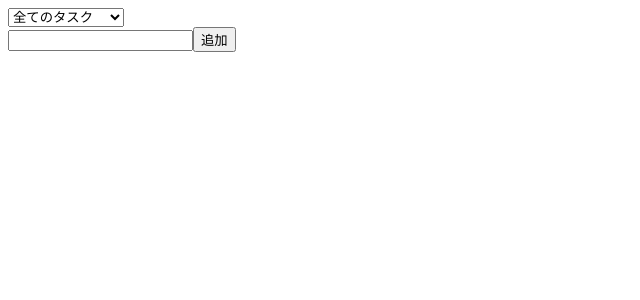
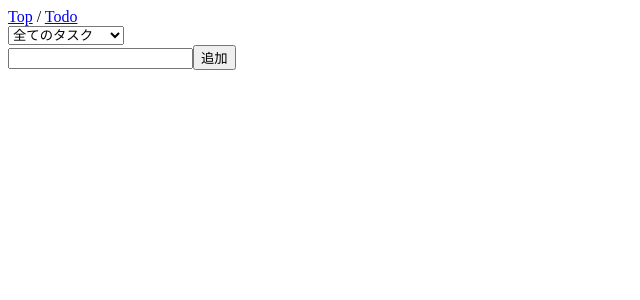
Before and after one commit to yoritin/react-todo, a React (Vite) app: page /todo in a window 1280 px wide. Shown: the top 300 px of the page, without its empty margins (0-640 px from the left). Built offline with nearby package versions, Linux system fonts and the light colour scheme.

Commit message:
routerを完全に理解した。 (#6)
* add router

* add todo page

* add components

* 定義場所変更

```diff
--- a/index.html
+++ b/index.html
@@ -2,7 +2,7 @@
 <html lang="en">
   <head>
     <meta charset="UTF-8" />
-    <link rel="icon" type="image/svg+xml" href="/src/favicon.svg" />
+    <link rel="icon" type="image/svg+xml" href="/favicon.svg" />
     <meta name="viewport" content="width=device-width, initial-scale=1.0" />
     <title>Vite App</title>
   </head>
--- a/package.json
+++ b/package.json
@@ -11,7 +11,8 @@
   },
   "dependencies": {
     "react": "^17.0.2",
-    "react-dom": "^17.0.2"
+    "react-dom": "^17.0.2",
+    "react-router-dom": "^6.3.0"
   },
   "devDependencies": {
     "@types/react": "^17.0.33",
--- /dev/null
+++ b/src/components/nav.tsx
@@ -0,0 +1,11 @@
+import { Link } from 'react-router-dom'
+
+const Nav = () => {
+  return (
+    <nav>
+      <Link to="/">Top</Link> / <Link to="/todo">Todo</Link>
+    </nav>
+  )
+}
+
+export default Nav
--- a/src/main.tsx
+++ b/src/main.tsx
@@ -1,10 +1,10 @@
 import React from 'react'
 import ReactDOM from 'react-dom'
-import { App } from './App'
+import Router from './router'
 
 ReactDOM.render(
   <React.StrictMode>
-    <App />
+    <Router />
   </React.StrictMode>,
   document.getElementById('root')
 )
--- /dev/null
+++ b/src/pages/index.tsx
@@ -0,0 +1,14 @@
+import Nav from '../components/nav'
+
+const App: React.VFC = () => {
+  return (
+    <>
+      <Nav />
+      <main style={{ padding: '1rem 0' }}>
+        <h2>Top</h2>
+      </main>
+    </>
+  )
+}
+
+export default App
--- a/src/App.tsx
+++ b/src/pages/todo.tsx
@@ -1,6 +1,7 @@
-import { useTodo, Filter } from './hooks/useTodo'
+import Nav from '../components/nav'
+import { useTodo, Filter } from '../hooks/useTodo'
 
-export const App = () => {
+export const Todo: React.VFC = () => {
   const {
     text,
     todos,
@@ -16,7 +17,8 @@ export const App = () => {
   } = useTodo()
 
   return (
-    <div>
+    <>
+      <Nav />
       <select
         defaultValue={'all'}
         onChange={(e) => setFilter(e.target.value as Filter)}
@@ -77,6 +79,8 @@ export const App = () => {
           )
         })}
       </ul>
-    </div>
+    </>
   )
 }
+
+export default Todo
--- /dev/null
+++ b/src/router.tsx
@@ -0,0 +1,16 @@
+import { BrowserRouter, Routes, Route } from 'react-router-dom'
+import App from './pages'
+import Todo from './pages/todo'
+
+const Router = () => {
+  return (
+    <BrowserRouter>
+      <Routes>
+        <Route path="/" element={<App />}></Route>
+        <Route path="/todo" element={<Todo />}></Route>
+      </Routes>
+    </BrowserRouter>
+  )
+}
+
+export default Router
```
Also changed, not shown: favicon.svg (renamed from src/favicon.svg), 1 other file (tests, documents, lock files or other folders).
